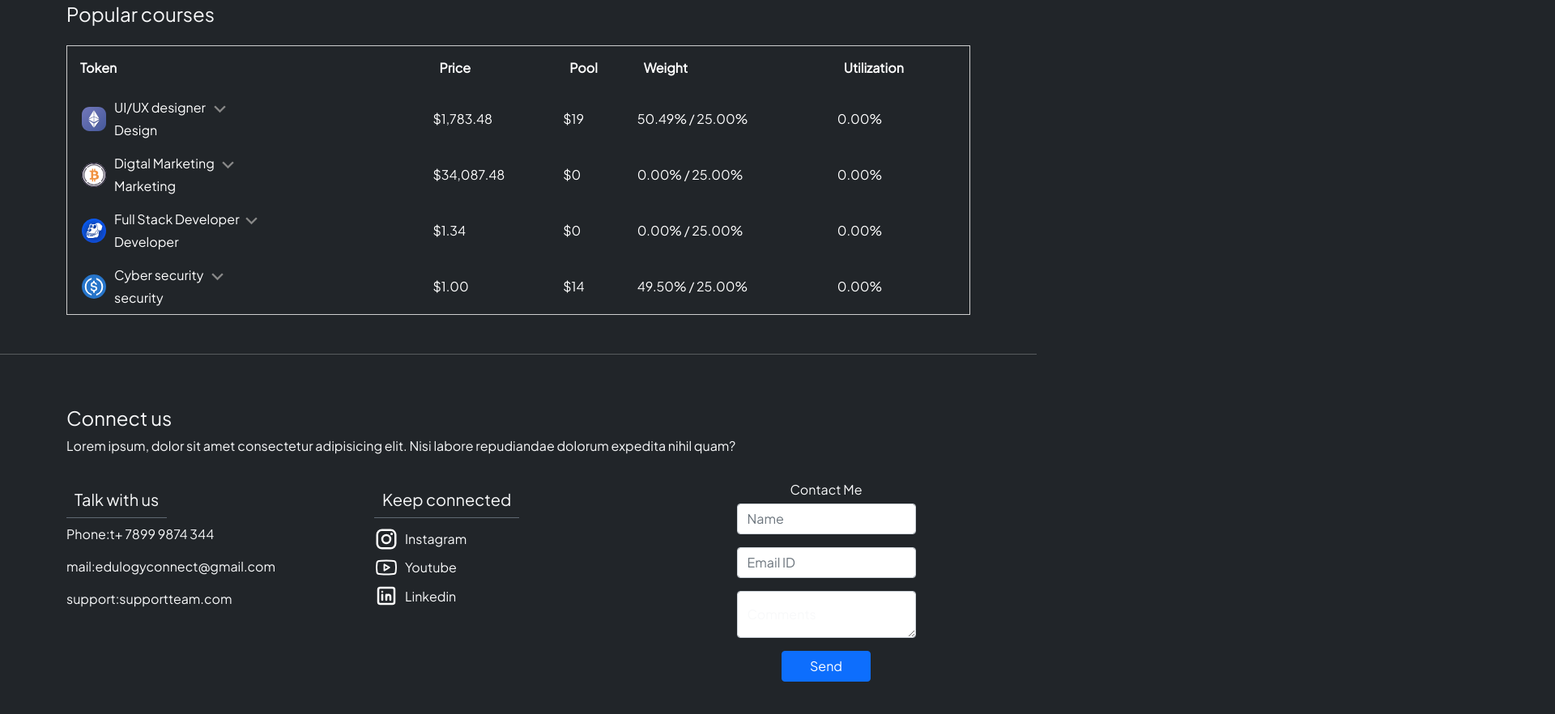
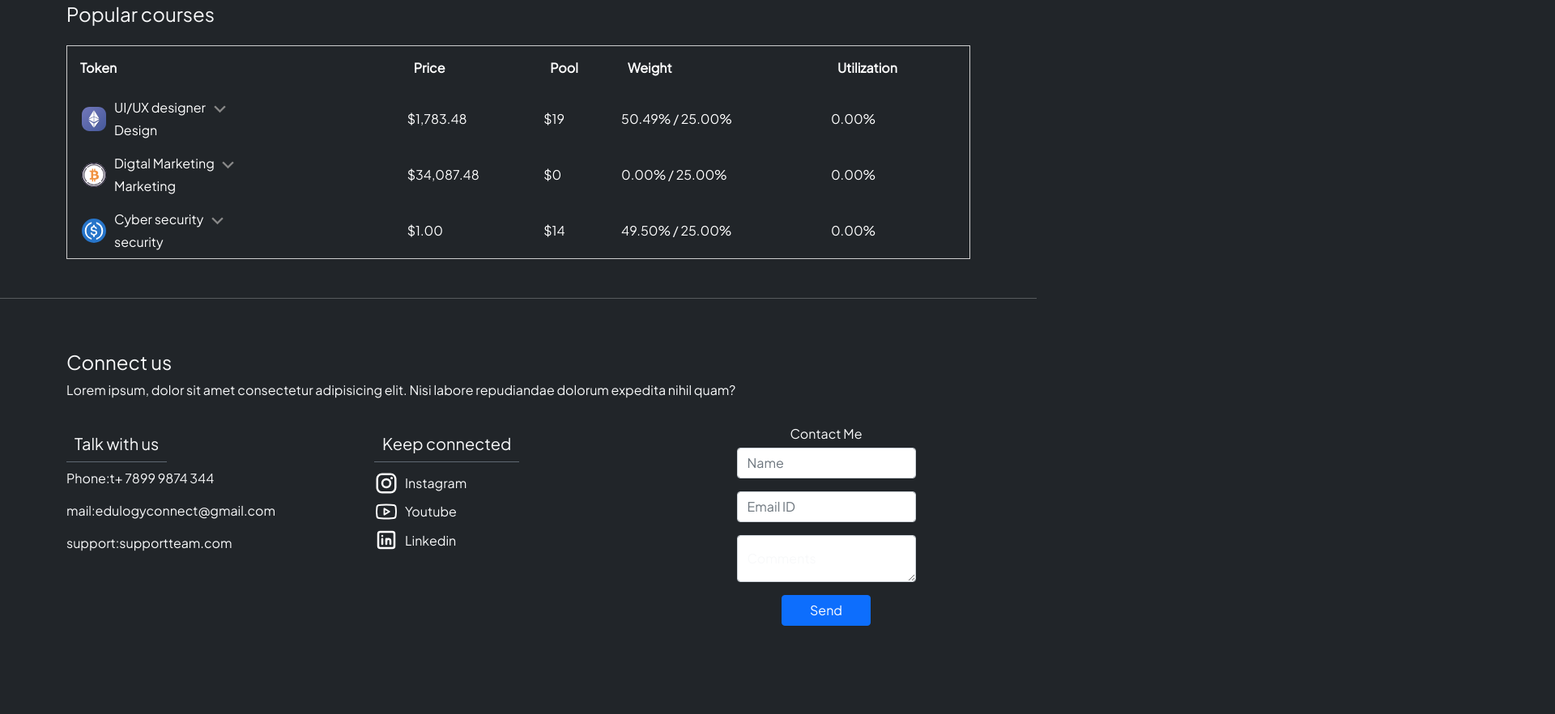
Before and after one commit to KiruthikaKanagu/code_wrestling_task, a plain HTML site: page dashboard.html in a window 1280 px wide. Shown: the part 931-1813 px from the top of the page at 81% size, 1920 px wide, since content can reach past the window. After the commit the page ends 1744 px from the top, so only its background shows below. Drawn offline with nearby package versions, Linux system fonts and the light colour scheme.

Commit message:
checking

```diff
--- a/dashboard.html
+++ b/dashboard.html
@@ -20,16 +20,7 @@
     <!-- Navbar -->
 
     <!-- Navbar-ends -->
-    <!-- Setting dropdown -->
-    <div class="dropdown hover invisible" id="dropdown">
-        <h6 class="my-3 ms-2">Networks</h6>
-        <hr>
-        <ul class="list">
-            <li><img src="assets/ethereum.svg" alt="ethereum" height="17" width="17">Ethereum</li>
-            <li><img src="assets/settings.svg" alt="settings" height="17" width="17"> Settings</li>
-            <li><img src="assets/language.svg" alt="language" height="17" width="17">Language</li>
-        </ul>
-    </div>
+
 
 
     <!-- Stats-section -->
@@ -337,22 +328,7 @@
                     <td>0.00%</td>
                 </tr>
 
-                <tr>
-                    <td>
-                        <div class="d-flex align-items-center text-white table-img p-2">
-                            <img src="assets/Apecoin.svg" alt="bitcoin" style="width: 30px; height: 30px;">
-                            <div class="text-white  ">Full Stack Developer<svg xmlns="http://www.w3.org/2000/svg"
-                                    width="29" height="29" viewBox="0 0 24 24">
-                                    <path fill="#888888" d="M7.41 8.59L12 13.17l4.59-4.58L18 10l-6 6l-6-6l1.41-1.41z" />
-                                </svg><br>Developer</div>
 
-                        </div>
-                    </td>
-                    <td>$1.34</td>
-                    <td>$0</td>
-                    <td>0.00% / 25.00%</td>
-                    <td>0.00%</td>
-                </tr>
 
                 <tr>
                     <td>
```
Also changed, not shown: assets/AdobeStock_332545086-1024x509.jpeg (deleted), assets/Apecoin.svg (deleted), assets/M.svg (deleted), assets/New Logo.png (deleted), assets/Trading_volume.PNG (deleted), assets/discord.svg (deleted), assets/disruptive-education-globe-background-vector-geography-digital-remix_53876-140586.avif (deleted), assets/ic_cost.b4a729d3.svg (deleted), assets/ic_liquidity.505b3f30.svg (deleted), assets/icone (2).PNG (deleted), assets/logo_small.png (deleted), assets/open_interest.PNG (deleted), assets/users.PNG (deleted).
